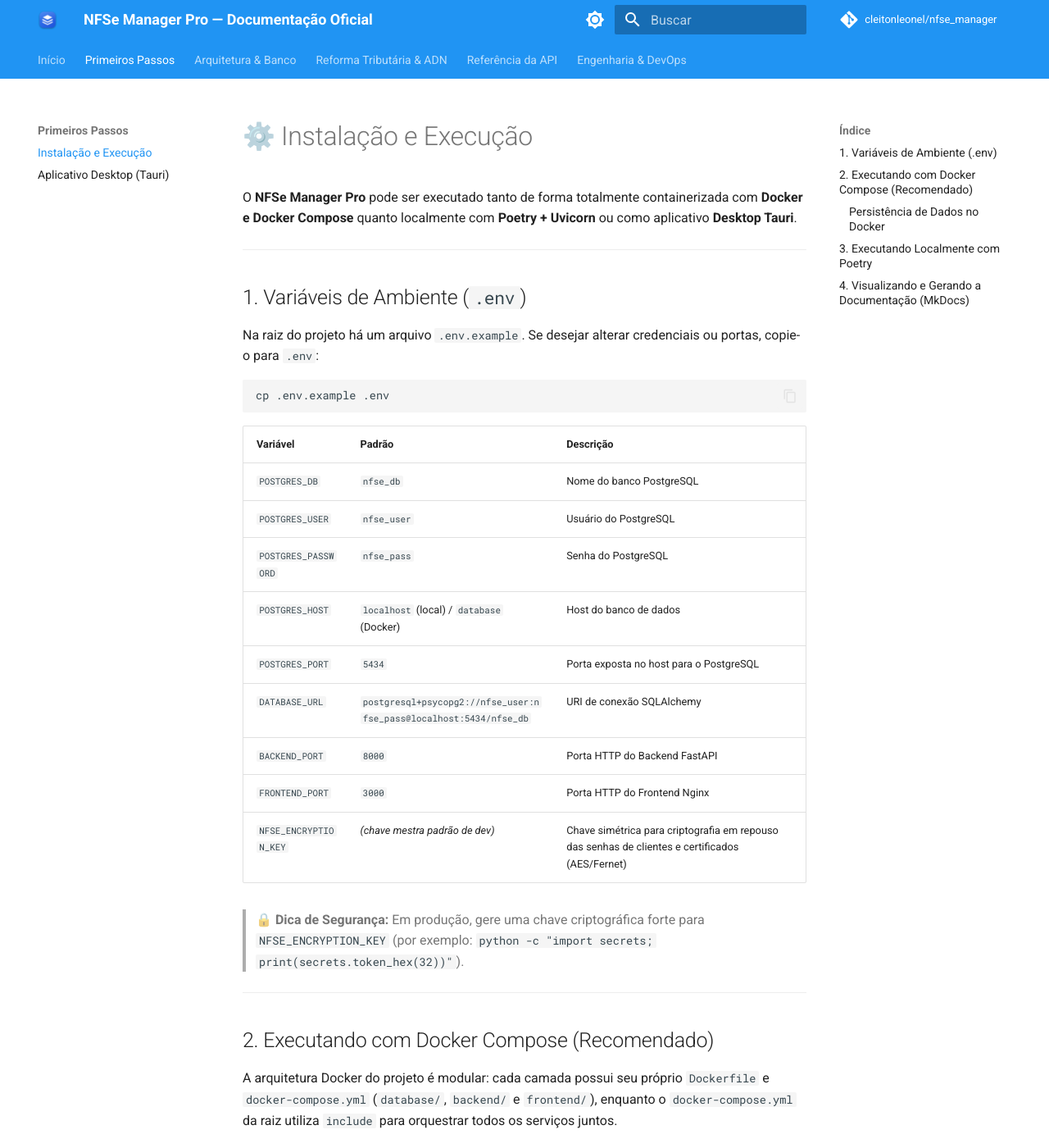
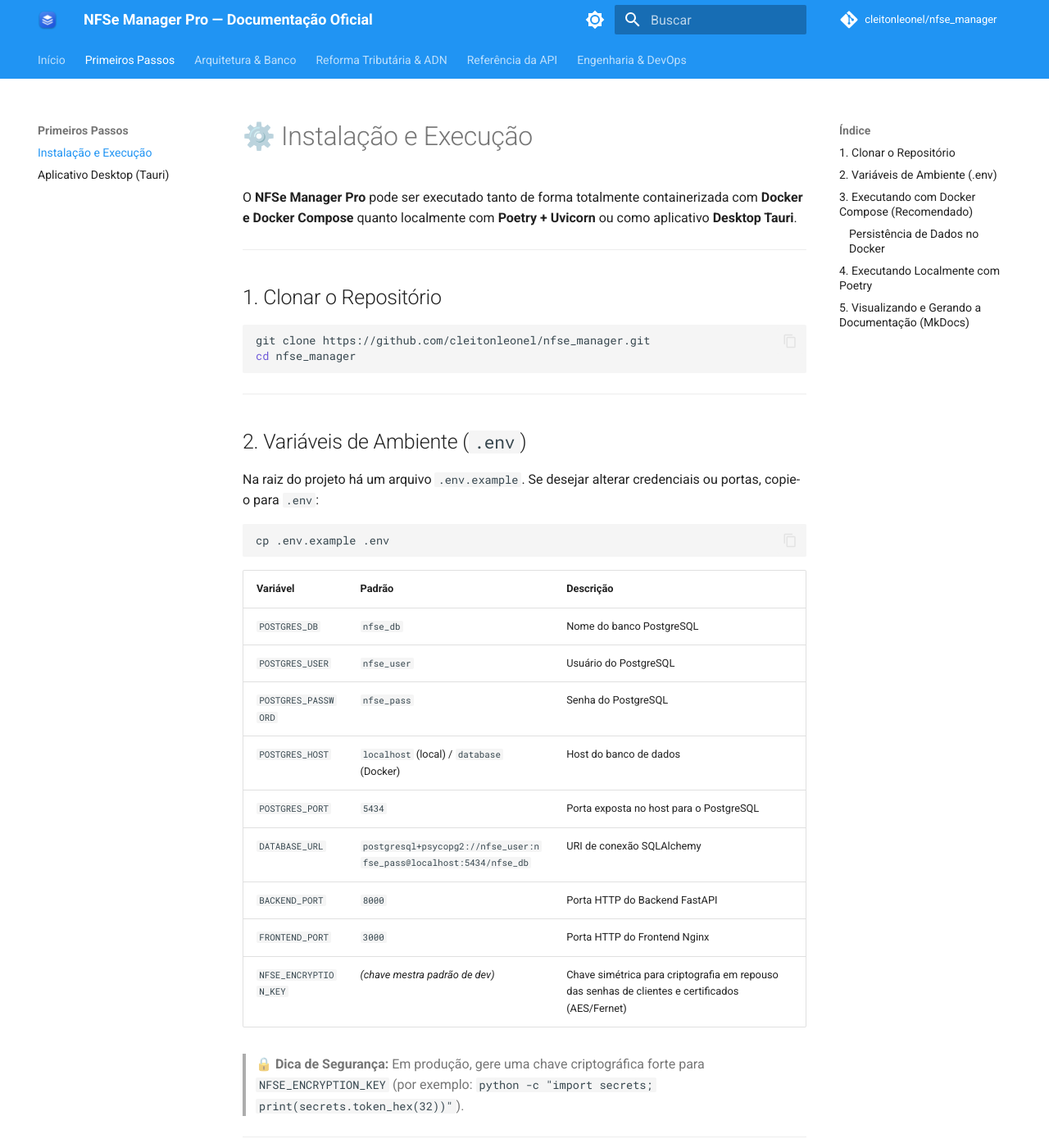
Before and after one commit to cleitonleonel/nfse_manager, an MkDocs documentation site: the page built from docs/instalacao.md, in a window 1280 px wide and 1400 px high. Shown: the whole window at 82% size. Built offline with MkDocs 1.6.1 and Material for MkDocs 9.7.7, drawn with Linux system fonts in a browser that asks for light colours; comment, search, counter and statistics services are not loaded; some of the changed text lies outside the part shown.

````diff
--- a/docs/instalacao.md
+++ b/docs/instalacao.md
@@ -4,7 +4,16 @@ O **NFSe Manager Pro** pode ser executado tanto de forma totalmente containeriza
 
 ---
 
-## 1. Variáveis de Ambiente (`.env`)
+## 1. Clonar o Repositório
+
+```bash
+git clone https://github.com/cleitonleonel/nfse_manager.git
+cd nfse_manager
+```
+
+---
+
+## 2. Variáveis de Ambiente (`.env`)
 
 Na raiz do projeto há um arquivo `.env.example`. Se desejar alterar credenciais ou portas, copie-o para `.env`:
 
@@ -92,7 +101,7 @@ Para desenvolvimento local do Python/FastAPI:
 
 ---
 
-## 4. Visualizando e Gerando a Documentação (MkDocs)
+## 5. Visualizando e Gerando a Documentação (MkDocs)
 
 Para rodar o servidor local da documentação com live-reload ou gerar o pacote estático do GitHub Pages:
 
````
Also changed, not shown: other parts of docs/instalacao.md (+2 -2 lines), README.md (+4 -2 lines).
